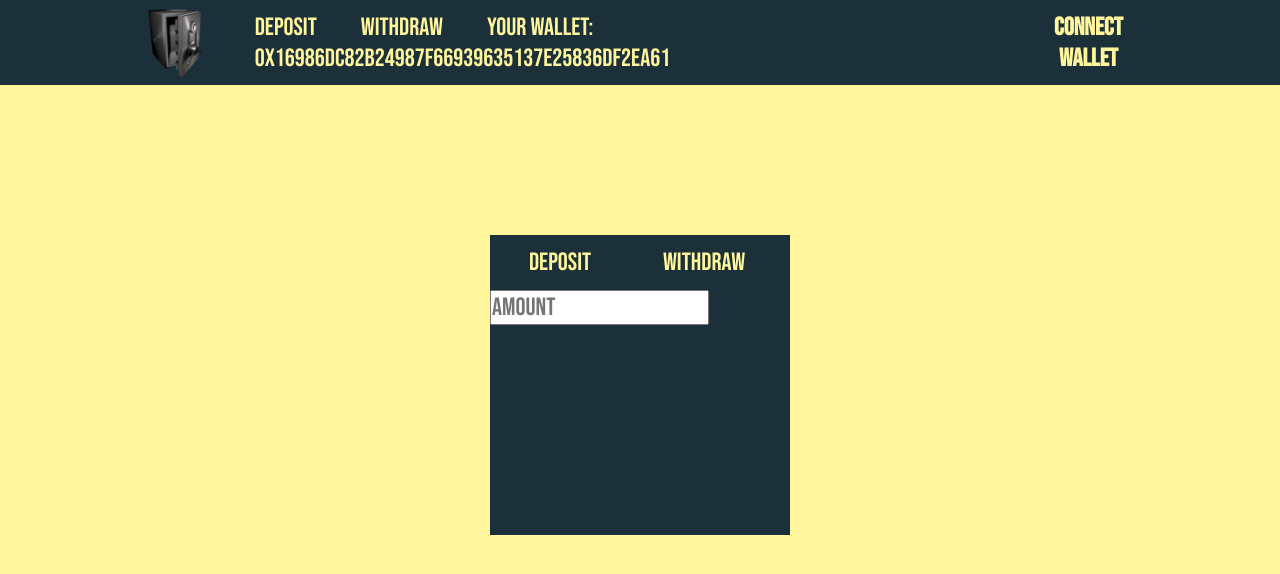
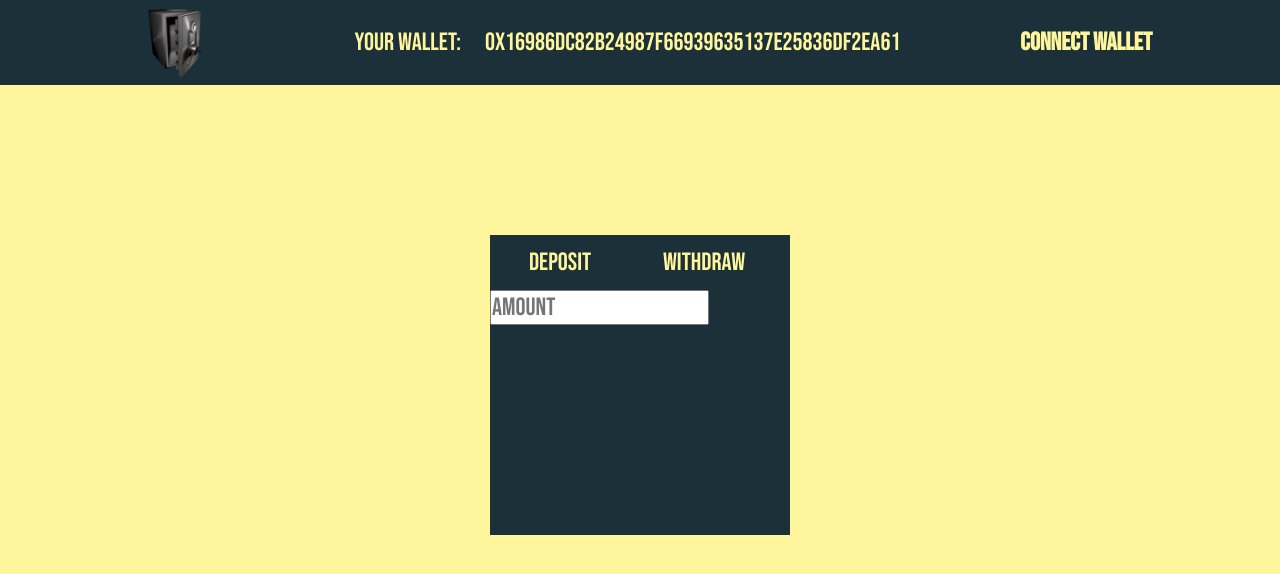
Before and after one commit to marcosdon28/CryptoPiggyBank, a plain HTML site: page Crypto PiggyBank front/index.html in a window 1280 px wide. Drawn offline with Linux system fonts and the light colour scheme.

Commit message:
Update index.html

```diff
--- a/Crypto PiggyBank front/index.html
+++ b/Crypto PiggyBank front/index.html
@@ -14,8 +14,6 @@
         </div>
         <nav>
             <ul class="nav-links">
-                <li><a href="#">Deposit</a></li>
-                <li><a href="#">Withdraw</a></li>
                 <li class="your">Your Wallet:</li>
                 <li><label class="user-wallet"></label>0x16986dc82b24987f66939635137e25836df2ea61</li>
             </ul>
```
